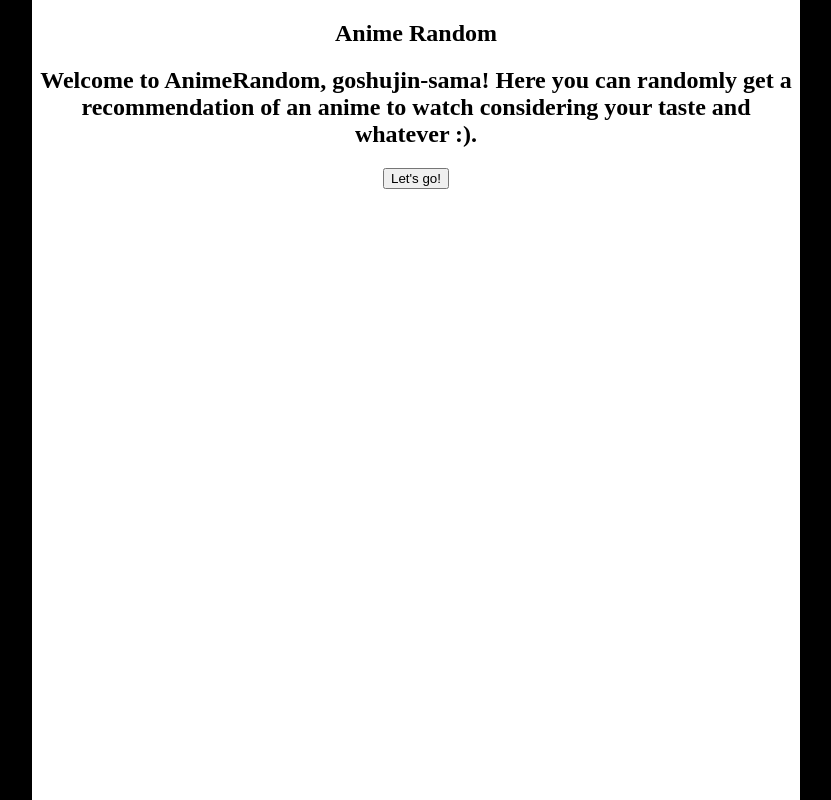
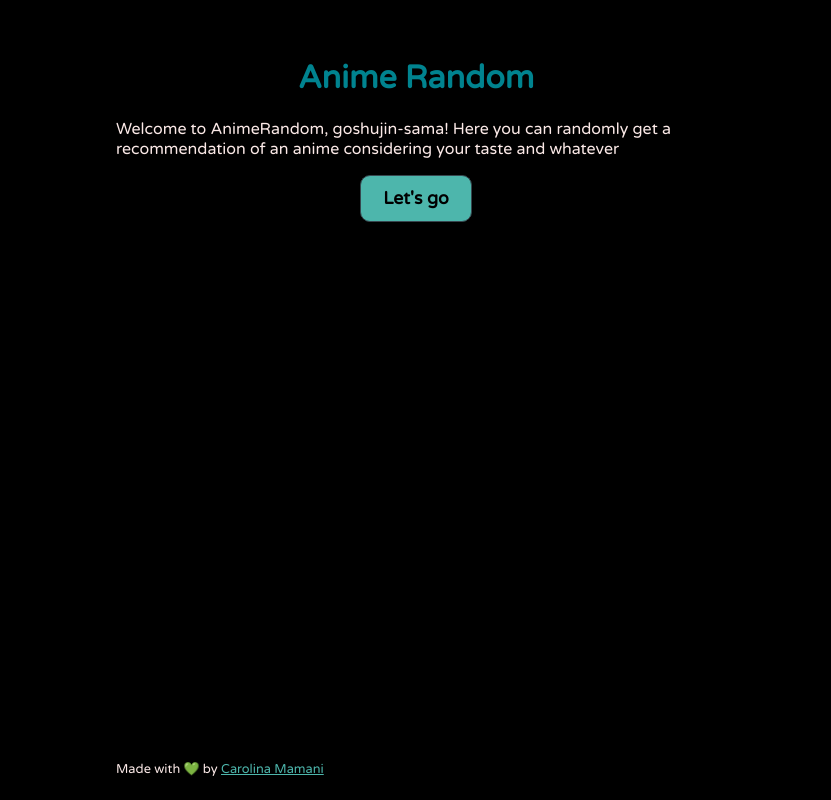
Before and after one commit to csmamani/random-anime-app, a plain HTML site: page index.html in a window 1280 px wide. Shown: the whole page, without its empty margins (224-1055 px from the left). Drawn offline with Linux system fonts and the light colour scheme.

Commit message:
Several changes in the stylesheet document

```diff
--- a/index.html
+++ b/index.html
@@ -1,30 +1,28 @@
 <!DOCTYPE html>
 <html lang="en">
-
   <head>
-    <meta charset="UTF-8">
-    <meta name="viewport" content="width=device-width, initial-scale=1.0">
+    <meta charset="UTF-8" />
+    <meta name="viewport" content="width=device-width, initial-scale=1.0" />
     <title>Anime Random :)</title>
-    <link rel="stylesheet" href="styles.css">
+    <link rel="stylesheet" href="styles.css" />
   </head>
 
   <body>
-    <div class="body-wrapper">
-        <main>
-            <section class="hero">
-                <div class="hero-body">
-                    <h1>Anime Random</h1>
-                    <h2>Welcome to AnimeRandom, goshujin-sama! Here you can randomly get a recommendation of an anime to
-                        watch considering your taste and whatever :).</h2>
-                    <button id="btn">Let's go!</button>
-                </div>
-            </section>
-            <section class="content">
+    <div class="content-wrapper">
+      <h1 class="title">Anime Random</h1>
+      <p class="description">
+        Welcome to AnimeRandom, goshujin-sama! Here you can randomly get a
+        recommendation of an anime considering your taste and whatever
+      </p>
+      <button class="button" id="btn">Let's go</button>
       <div class="anime-card" id="anime-card"></div>
-            </section>
-        </main>
+      <footer>
+        <p>
+          Made with 💚 by
+          <a href="https://github.com/csmamani">Carolina Mamani</a>
+        </p>
+      </footer>
     </div>
     <script src="index.js"></script>
   </body>
-
 </html>
--- a/index.js
+++ b/index.js
@@ -1,20 +1,20 @@
-const API_URL = 'https://api.jikan.moe/v3/anime/';
+const API_URL = "https://api.jikan.moe/v3/anime/";
 
-const randomAnimeCard = document.getElementById('anime-card');
-const button = document.getElementById('btn');
+const randomAnimeCard = document.getElementById("anime-card");
+const button = document.getElementById("btn");
 
-const randomNumber = (min, max) => Math.floor(Math.random() * (max - min) + min);
+const randomNumber = (min, max) =>
+  Math.floor(Math.random() * (max - min) + min);
 
 const getRandomAnime = () => {
+  randomAnimeCard.innerHTML = "";
 
-    randomAnimeCard.innerHTML = '';
-
-    fetch(`${API_URL}${randomNumber(1, 5114)}`)
-        .then(res => res.json())
-        .then(data => {
-            randomAnimeCard.innerHTML = `<img src="${data.image_url}"
+  fetch(`${API_URL}${randomNumber(1, 5114)}`)
+    .then((res) => res.json())
+    .then((data) => {
+      randomAnimeCard.innerHTML = `<img src="${data.image_url}">
             <p>You got ${data.title}!</p>`;
-        });
-}
+    });
+};
 
 button.addEventListener("click", getRandomAnime);
--- a/styles.css
+++ b/styles.css
@@ -1,30 +1,69 @@
+@import url("https://fonts.googleapis.com/css2?family=Varela+Round&display=swap");
+
 body {
-    text-align: center;
-    display: flex;
-    justify-content: center;
-    background-color: black;
-    margin: 0;
+  font-family: "Varela Round", sans-serif;
+  background-color: black;
 }
 
-
-.body-wrapper {
-    width: 60vw;
-    height: 100vh;
-    display: flex;
-    justify-content: center;
-    background-color: white;
-
+.content-wrapper {
+  max-width: 600px;
+  margin: 0 auto;
+  padding: 30px;
+  border-radius: 5px;
 }
 
-.content {
-    display: flex;
-    justify-content: center;
-    align-items: center;
+.title {
+  text-align: center;
+  color: #00838f;
+}
+
+.description,
+.anime-title,
+footer p {
+  color: #fbe9e7;
+}
+
+.button {
+  background-color: #4db6ac;
+  padding: 12px 22px;
+  border-radius: 10px;
+  font-family: "Varela Round", sans-serif;
+  font-size: 1.1em;
+  font-weight: bold;
+  border: solid 0.1px #37474f;
+  color: black;
+  display: block;
+  margin: 0 auto;
+  margin-bottom: 30px;
+}
+
+.button:hover {
+  background-color: #80cbc4;
 }
 
 .anime-card {
-    display: flex;
-    flex-direction: column;
-    width: 300px;
-    margin: 1em;
+  width: 100%;
+  text-align: center;
 }
+
+.anime-card .anime-image {
+  max-height: 350px;
+}
+
+.anime-title {
+  font-weight: bold;
+}
+
+footer {
+  position: fixed;
+  bottom: 10px;
+}
+
+footer p {
+  text-align: center;
+  font-size: 0.8em;
+}
+
+footer a {
+  color: #4db6ac;
+}
```
Lines whose indentation alone changed are shown as unchanged.
